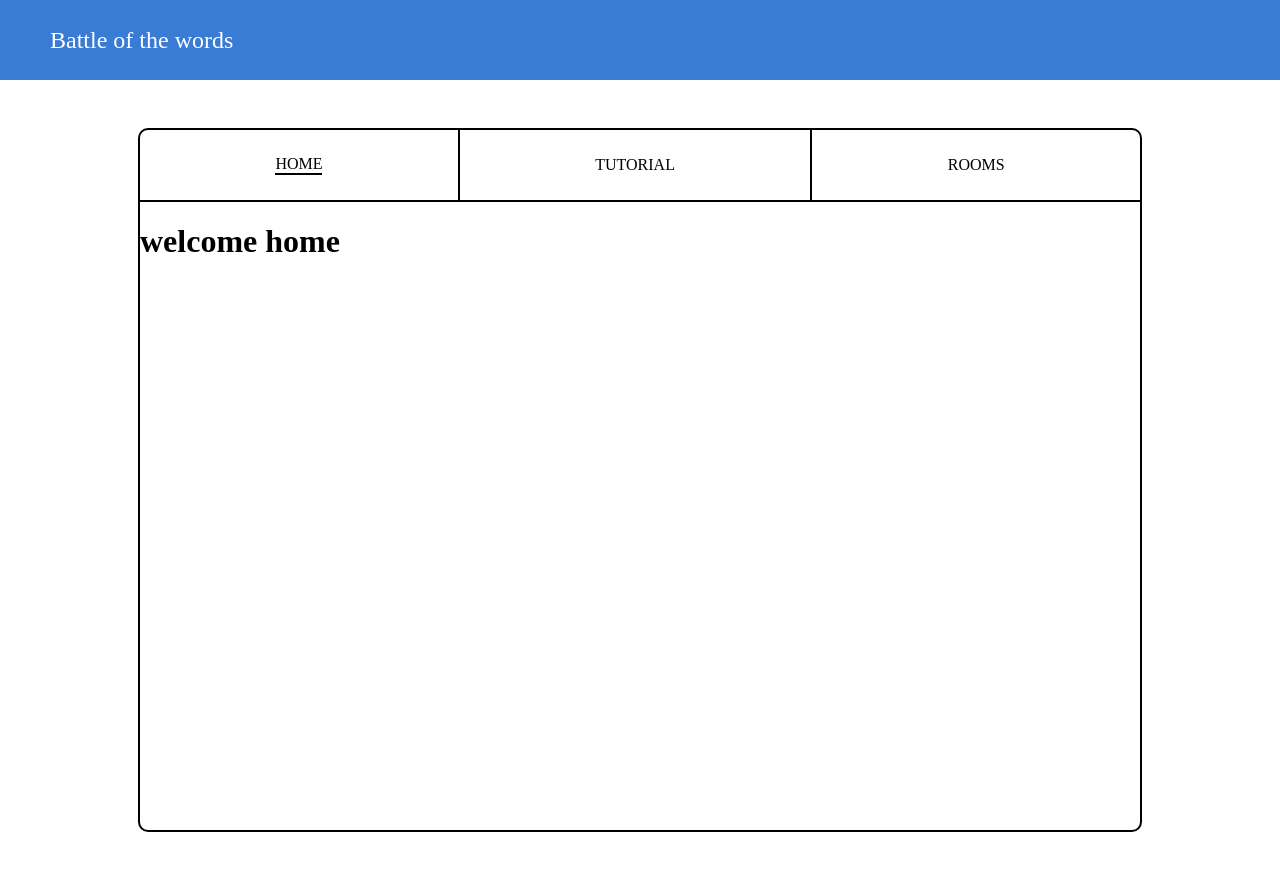
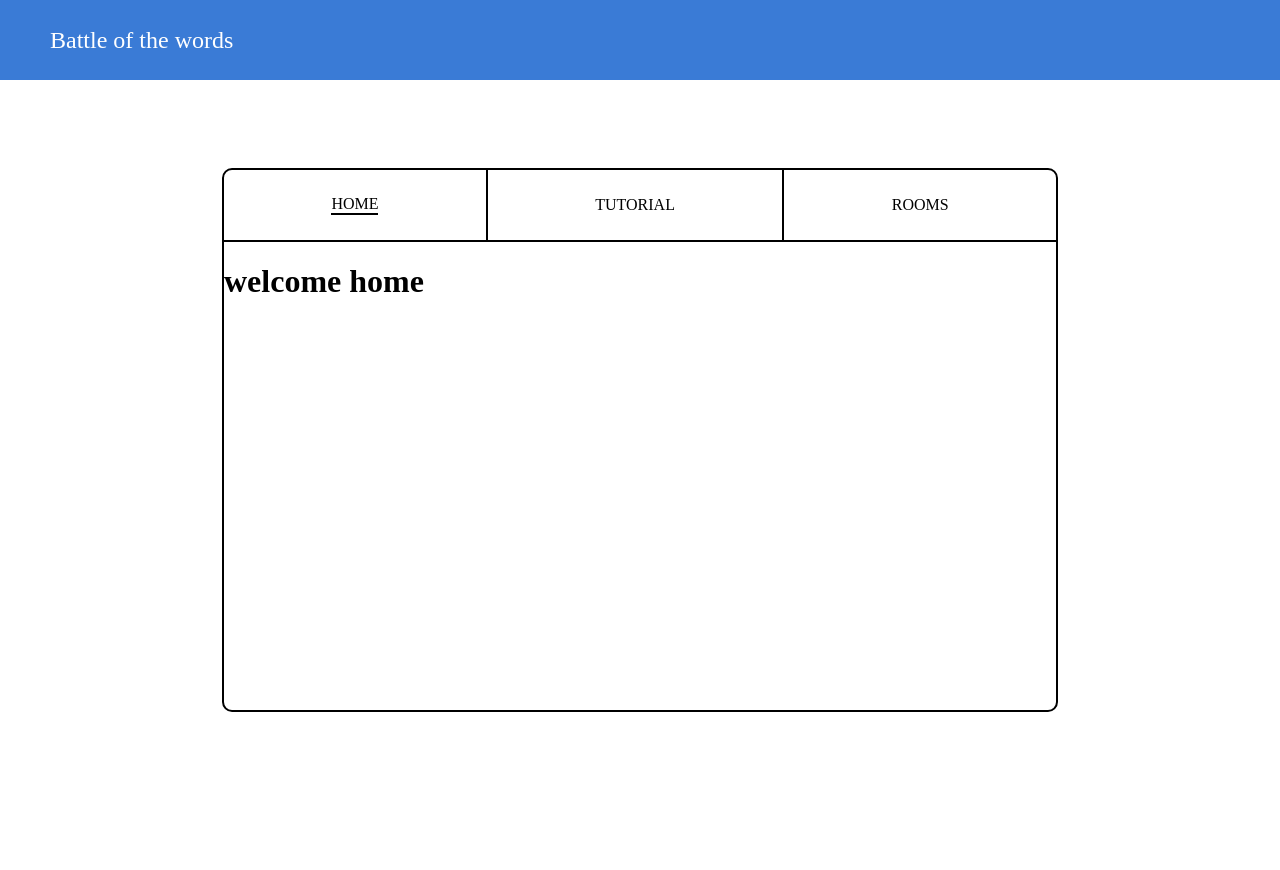
Before and after one commit to mrwanzein/battle_of_the_words, a React (Vite) app: page / in a window 1280 px wide. Shown: the top 870 px of the page. After the commit the page ends 800 px from the top, so only its background shows below. Built offline with nearby package versions, Linux system fonts and the light colour scheme; no server answers.

Commit message:
css corrections

```diff
--- a/src/App.jsx
+++ b/src/App.jsx
@@ -1,5 +1,4 @@
 import { BrowserRouter, Routes, Route } from "react-router-dom";
-import styled from "styled-components";
 import Arena from "./components/gameplay/Arena";
 import HomePage from "./components/home/HomePage";
 import Home from "./components/home/Home";
@@ -12,7 +11,6 @@ function App() {
     <BrowserRouter>
       <Navbar />
 
-      <AppWrapper>
       <Routes>
         <Route path="/" element={<HomePage />}>
           <Route index element={<Home />} />
@@ -24,16 +22,8 @@ function App() {
           <Route path="/arena/:roomId" element={<Arena />}/>
         </Route>
       </Routes>
-      </AppWrapper>
     </BrowserRouter>
   )
 }
 
-export default App
-
-const AppWrapper = styled.div`
-  height: 100vh;
-  display: flex;
-  justify-content: center;
-  align-items: center;
-`
+export default App;
--- a/src/components/gameplay/Arena.jsx
+++ b/src/components/gameplay/Arena.jsx
@@ -50,6 +50,10 @@ export default Arena;
 
 const Wrapper = styled.div`
     display: flex;
-    justify-content: space-between;
+    justify-content: center;
     align-items: center;
+
+    @media only screen and (min-height: 768px) {
+        height: calc(100% - 80px);
+    }
 `
--- a/src/components/home/HomePage.jsx
+++ b/src/components/home/HomePage.jsx
@@ -4,6 +4,7 @@ import { MakeWholeDivAsLink } from "../shared_styles/sharedStyles";
 
 const HomePage = () => {
     return (
+        <HomePageWrapper>
             <HomePageArea>
                 <LinksWrapper>
                     <IndividualLinkWrapper>
@@ -50,18 +51,35 @@ const HomePage = () => {
 
                 <Outlet />
             </HomePageArea>
+        </HomePageWrapper>
     )
 }
 
 export default HomePage;
 
+const HomePageWrapper = styled.div`
+    display: flex;
+    justify-content: center;
+    align-items: center;
+    height: calc(100% - 80px);
+
+    @media only screen and (max-height: 768px) {
+        height: 100%;
+    }
+`
+
 const HomePageArea = styled.div`
     display: flex;
     flex-direction: column;
-    height: 700px;
-    width: 1000px;
+    height: 75%;
+    width: 65%;
     border: 2px solid black;
     border-radius: 10px;
+
+    @media only screen and (max-height: 768px) {
+        height: 85%;
+        width: 70%;
+    }
 `
 
 const LinksWrapper = styled.div`
--- a/src/components/usedWords/UsedWordsTracker.jsx
+++ b/src/components/usedWords/UsedWordsTracker.jsx
@@ -9,7 +9,7 @@ const UsedWordsTracker = ({ playerObj }) => {
             <Title>Used words</Title>
             <WordsAreaWrapper>
                 {
-                    usedWords.map(word => <UsedWordBadge key={word}>{word}</UsedWordBadge>)
+                    usedWords.sort().map(word => <UsedWordBadge key={word}>{word}</UsedWordBadge>)
                 }
             </WordsAreaWrapper>
         </Wrapper>
@@ -19,24 +19,25 @@ const UsedWordsTracker = ({ playerObj }) => {
 export default UsedWordsTracker;
 
 const Wrapper = styled.div`
-    width: -webkit-fill-available;
+    width: 100%;
 `
 
 const WordsAreaWrapper = styled.div`
-    display: flex;
-    justify-content: center;
+    display: grid;
+    grid-template-columns: repeat(3, 1fr);
+    grid-template-rows: repeat(4, 1fr);
     align-items: center;
-    margin-bottom: 50px;
+    margin: 25px 0;
     box-shadow: 0px 0px 8px -3px #000000;
-    width: -webkit-fill-available;
+    width: 100%;
     border-radius: 6px;
-    height: 150px;
+    height: 200px;
     overflow-y: scroll;
-    flex-wrap: wrap;
+    padding: 15px;
 `
 
 const Title = styled.div`
-    margin-bottom: 20px;
+    margin-top: 20px;
     text-decoration: underline;
     font-size: 1.5em;
     text-align: center;
--- a/src/index.css
+++ b/src/index.css
@@ -1,4 +1,4 @@
-body {
-    height: 100vh;
+html, body, #root {
+    height: 100%;
     margin: 0;
 }
```
Lines whose indentation alone changed are shown as unchanged.
